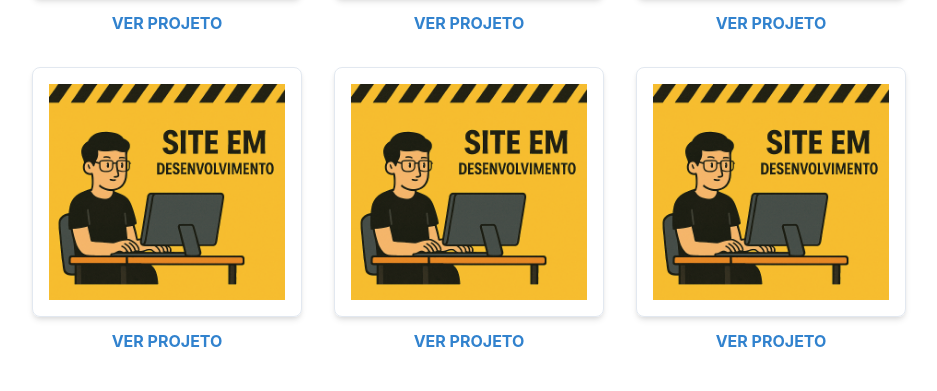
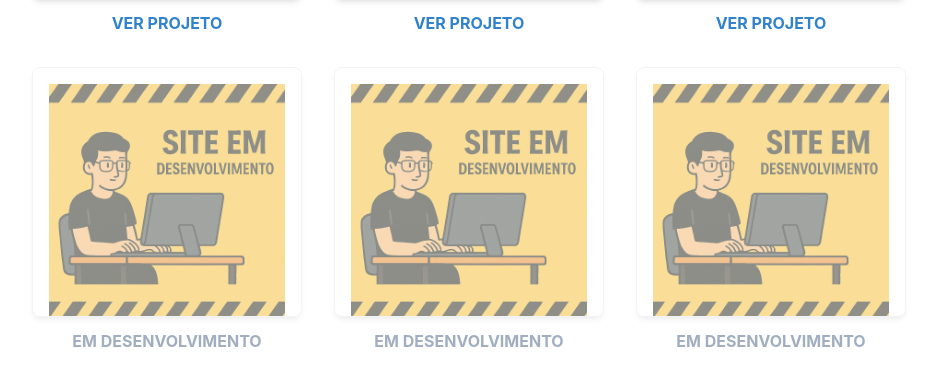
Before and after one commit to DevJofre/Portf-JT, a React (Vite) app: page / in a window 1280 px wide. Shown: the part 2810-3201 px from the top of the page, without its empty margins (171-1108 px from the left). Built offline with nearby package versions, Linux system fonts and the light colour scheme.

Commit message:
feat: add as paginas  de projetos  com cada rota expecifica

```diff
--- a/src/App.tsx
+++ b/src/App.tsx
@@ -1,13 +1,15 @@
-import { BrowserRouter as Router, Routes, Route } from 'react-router-dom'; // ← Correção aqui
-import { Projects } from './pages/Projects';
+import { BrowserRouter as Router, Routes, Route } from 'react-router-dom';
 import { Home } from './pages/Home';
+
+import {LayoutProject } from './pages/Projects';
+
 
 export function App() {
   return (
     <Router>
       <Routes>
-        <Route path="/" element={<Home/>} />
-        <Route path="/projetos" element={<Projects />} />
+        <Route path="/" element={<Home />} />
+        <Route path="/projetos/:id" element={<LayoutProject/>} />
       </Routes>
     </Router>
   );
--- a/src/components/Portf/index.tsx
+++ b/src/components/Portf/index.tsx
@@ -1,21 +1,22 @@
-import { Box, Flex, Heading, Text, Image, Link, Button, Icon } from "@chakra-ui/react";
+import { Box, Flex, Heading, Text, Image, Button, Icon } from "@chakra-ui/react";
 import { FaWhatsapp } from "react-icons/fa";
+import { Link as RouterLink } from "react-router-dom";
 
 const projects = [
   {
     id: 1,
     image: "/site1.png",
-    link: "#",
+    link: "http://localhost:5173/projetos/1",
   },
   {
     id: 2,
     image: "/site2.png",
-    link: "#",
+    link: "http://localhost:5173/projetos/2",
   },
   {
     id: 3,
     image: "/site3.png",
-    link: "#",
+    link: "http://localhost:5173/projetos/3",
   },
   {
     id: 4,
@@ -34,7 +35,6 @@ const projects = [
   },
 ];
 
-
 export function Portfolio() {
   return (
     <Box textAlign="center" py={20}>
@@ -42,6 +42,7 @@ export function Portfolio() {
         Portfólio
       </Heading>
       <Text mb={6}>Confira meu portfólio de desenvolvimento</Text>
+
       <Flex
         wrap="wrap"
         justify="center"
@@ -50,19 +51,20 @@ export function Portfolio() {
         mx="auto"
         sx={{
           "& > *": {
-              flexBasis: ["100%", "48%", "30%"], // 1 coluna no mobile, 2 no médio, 3 no grande
-            }
+            flexBasis: ["100%", "48%", "30%"],
+          },
         }}
       >
         {projects.map((project) => (
           <ProjectCard key={project.id} project={project} />
         ))}
       </Flex>
+
       <Box textAlign="center" mt={10} pb={10}>
-            <Link
+        <a
           href="https://w.app/shcgkt"
-                isExternal
-                _hover={{ textDecoration: "none" }}
+          target="_blank"
+          rel="noopener noreferrer"
         >
           <Button
             bg="green.500"
@@ -75,23 +77,23 @@ export function Portfolio() {
             transition="transform 0.3s ease-in-out"
             _hover={{
               bg: "green.600",
-                    transform: "scale(1.05)", // Aumenta 5% ao passar o mouse
-                    boxShadow: "lg", // Aumenta a sombra para dar um efeito 3D
+              transform: "scale(1.05)",
+              boxShadow: "lg",
             }}
             leftIcon={<Icon as={FaWhatsapp} />}
           >
             Fale comigo no WhatsApp
           </Button>
-            </Link>
+        </a>
       </Box>
     </Box>
-
   );
 }
 
 function ProjectCard({ project }: { project: { image: string; link: string } }) {
-    return (
-      <Link href={project.link} isExternal _hover={{ textDecoration: "none" }}>
+  const isInternalLink = project.link !== "#";
+
+  const cardContent = (
     <Box
       w="100%"
       maxW="280px"
@@ -105,8 +107,10 @@ export function Portfolio() {
       p={4}
       mx="auto"
       role="group"
+      cursor={isInternalLink ? "pointer" : "not-allowed"}
+      opacity={isInternalLink ? 1 : 0.5}
     >
-          <Box w="100%" h="100%" overflow="hidden" position="relative">
+      <Box w="100%" h="100%" position="relative">
         <Image
           src={project.image}
           alt="Projeto"
@@ -122,18 +126,31 @@ export function Portfolio() {
         />
       </Box>
     </Box>
+  );
+
+  return isInternalLink ? (
+    <RouterLink to={project.link}>
+      {cardContent}
       <Text
         mt={3}
         fontWeight="bold"
         color="blue.500"
+        textAlign="center"
         transition="all 0.3s ease-in-out"
         _hover={{
           textDecoration: "underline",
-                textShadow: "2px 2px 5px rgba(0, 0, 255, 0.3)", // Sombra azul suave
+          textShadow: "2px 2px 5px rgba(0, 0, 255, 0.3)",
         }}
       >
         VER PROJETO
       </Text>
-      </Link>
+    </RouterLink>
+  ) : (
+    <Box>
+      {cardContent}
+      <Text mt={3} fontWeight="bold" color="gray.400" textAlign="center">
+        EM DESENVOLVIMENTO
+      </Text>
+    </Box>
   );
 }
--- a/src/components/Projects/projectCard.tsx
+++ b/src/components/Projects/projectCard.tsx
@@ -18,14 +18,23 @@ import {
 import { ChevronLeftIcon, ChevronRightIcon } from "@chakra-ui/icons";
 import { useState } from "react";
 
-const imageUrls = [
-  "/public/teste1.jpg",
-  "/public/teste2.png",
-  "/public/teste1.jpg",
-  "/public/teste2.png"
-];
+interface ProjectCardProps {
+  title: string;
+  category: string;
+  videoUrl: string;
+  imageUrls: string[];
+  technologies: string[];
+  description: string;
+}
 
-export function ProjectCard() {
+export function ProjectCard({
+  title,
+  category,
+  videoUrl,
+  imageUrls,
+  technologies,
+  description,
+}: ProjectCardProps) {
   const { isOpen, onOpen, onClose } = useDisclosure();
   const [currentIndex, setCurrentIndex] = useState(0);
 
@@ -38,43 +47,29 @@ export function ProjectCard() {
   const prevImage = () => setCurrentIndex((prev) => (prev - 1 + imageUrls.length) % imageUrls.length);
 
   return (
-    <Box
-      bg="#f8f9fa"
-      px={{ base: 4, md: 10, lg: 20 }}
-      py={{ base: 10, md: 10 }}
-      mx="auto"
-      maxW="1200px"
-      fontFamily="sans-serif"
-      transition="all 0.2s"
-    >
+    <Box maxW="1200px" mx="auto" px={6} py={10} pt={24} bg="gray.80">
       {/* Título e categoria */}
-      <Flex justify="space-between" align="center" mb={8} mt={14} wrap="wrap">
-        <Heading as="h3" size="xl" fontWeight="semibold"  >
-          Ocafin - Web Site
-        </Heading>
-        <Tag colorScheme="blue" size="sm" mt={{ base: 2, md: 0 }}>
-          <TagLabel>Web</TagLabel>
+      <Flex justify="space-between" align="center" mb={6} wrap="wrap">
+        <Heading as="h3" size="xl">{title}</Heading>
+        <Tag colorScheme="blue" size="sm">
+          <TagLabel>{category}</TagLabel>
         </Tag>
       </Flex>
 
-      {/* Vídeo + imagens pequenas */}
-      <Flex wrap="wrap" gap={4} mb={4} justify="space-between">
-        {/* Vídeo (iframe) */}
+      {/* Vídeo + imagens */}
+      <Flex wrap="wrap" gap={4} justify="space-between">
+        {/* Vídeo */}
         <Box
           as="iframe"
-          src="https://www.youtube.com/embed/dQw4w9WgXcQ"
+          src={videoUrl}
           flex={{ base: "1 1 100%", md: "1 1 60%" }}
-          h={{ base: "200px", md: "350px", lg: "450px" }}
+          h={{ base: "200px", md: "350px" }}
           borderRadius="lg"
           allowFullScreen
         />
 
-        {/* Imagens clicáveis */}
-        <Grid
-          templateColumns="repeat(2, 1fr)"
-          gap={4}
-          flex={{ base: "1 1 100%", md: "1 1 38%" }}
-        >
+        {/* Imagens */}
+        <Grid templateColumns="repeat(2, 1fr)" gap={4} flex="1 1 38%">
           {imageUrls.map((url, index) => (
             <Image
               key={index}
@@ -85,7 +80,6 @@ export function ProjectCard() {
               objectFit="cover"
               cursor="pointer"
               onClick={() => openImage(index)}
-              transition="all 0.2s ease-in-out"
               _hover={{
                 boxShadow: "lg",
                 border: "2px solid #e2e8f0",
@@ -97,28 +91,20 @@ export function ProjectCard() {
       </Flex>
 
       {/* Tecnologias */}
-      <Text fontSize="lg" color="Black" mb={5} fontWeight="semibold">
-        Tecnologias Usadas:
-      </Text>
-      <Stack direction="row" mb={6} flexWrap="wrap" spacing={2}>
-        {['React', 'Chakra UI', 'Node.js', 'MongoDB'].map((tech) => (
+      <Text mt={6} fontWeight="bold">Tecnologias Usadas:</Text>
+      <Stack direction="row" wrap="wrap" spacing={2} mb={4}>
+        {technologies.map((tech) => (
           <Tag key={tech} size="sm" variant="subtle" colorScheme="gray">
             {tech}
           </Tag>
         ))}
       </Stack>
 
-      {/* Seção de descrição expandida */}
-      <Box mt={4}>
-        <Heading fontSize="xl" color="Black" mb={5} fontWeight="semibold">
-          Sobre o projeto
-        </Heading>
-        <Text fontSize="sm" color="gray.700">
-          Este projeto é um site institucional desenvolvido para a empresa Ocafin. Ele foi feito com foco em design moderno, responsividade e fácil navegação. Utiliza tecnologias modernas como React, Chakra UI, Node.js e MongoDB, integrando frontend e backend com eficiência.
-        </Text>
-      </Box>
+      {/* Descrição */}
+      <Text fontWeight="bold" mt={4} mb={2}>Sobre o projeto:</Text>
+      <Text color="gray.700">{description}</Text>
 
-      {/* Modal com imagem ampliada */}
+      {/* Modal de imagem ampliada */}
       <Modal isOpen={isOpen} onClose={onClose} isCentered size="xl">
         <ModalOverlay />
         <ModalContent bg="transparent" boxShadow="none">
--- /dev/null
+++ b/src/data/projectsMock.ts
@@ -0,0 +1,24 @@
+export const projects = [
+  {
+    id: "1",
+    title: "Ocafin - Web Site",
+    category: "Web",
+    videoUrl: "https://www.youtube.com/embed/dQw4w9WgXcQ",
+    imageUrls: ["/public/teste1.jpg", "/public/teste2.png"],
+    technologies: ["React", "Chakra UI", "Node.js", "MongoDB"],
+    description:
+      "Site institucional desenvolvido com foco em design moderno e integração com backend.",
+    thumbnail: "/site1.png",
+  },
+  {
+    id: "2",
+    title: "Projeto XPTO",
+    category: "Web App",
+    videoUrl: "https://www.youtube.com/embed/dQw4w9WgXcQ",
+    imageUrls: ["/public/teste2.png", "/public/teste1.jpg"],
+    technologies: ["Next.js", "Tailwind", "PostgreSQL"],
+    description:
+      "Aplicação completa com autenticação, dashboard e relatórios.",
+    thumbnail: "/site2.png",
+  },
+];
--- /dev/null
+++ b/src/pages/ProjectDetails.tsx
@@ -0,0 +1,15 @@
+import { useParams } from "react-router-dom";
+import { projects } from "../data/projectsMock";
+import { ProjectCard } from "../components/Projects/projectCard";
+
+
+export function ProjectDetails() {
+  const { id } = useParams();
+  const project = projects.find((p) => p.id === id);
+
+  if (!project) {
+    return <div style={{ textAlign: "center", padding: "50px" }}>Projeto não encontrado.</div>;
+  }
+
+  return <ProjectCard {...project} />;
+}
--- a/src/pages/Projects.tsx
+++ b/src/pages/Projects.tsx
@@ -1,17 +1,16 @@
-import { ContactForm } from "../components/ContactUs"
-import Footer from "../components/Footer"
-import { Navbar } from "../components/Nav"
-import { ProjectCard } from "../components/Projects/projectCard"
+import { Navbar } from "../components/Nav";
+import Footer from "../components/Footer";
+import { ProjectDetails } from "./ProjectDetails";
+import { ContactForm } from "../components/ContactUs";
 
 
-export const Projects: React.FC = () => {
-    return(
-        <>
-            <Navbar/>
-            <ProjectCard/>
-            <ContactForm/>
-            <Footer/>
-        </>
-
-    )
+export function LayoutProject() {
+  return (
+    <>
+      <Navbar />
+      <ProjectDetails />
+      <ContactForm />
+      <Footer />
+    </>
+  );
 }
```
Lines whose indentation alone changed are shown as unchanged.
